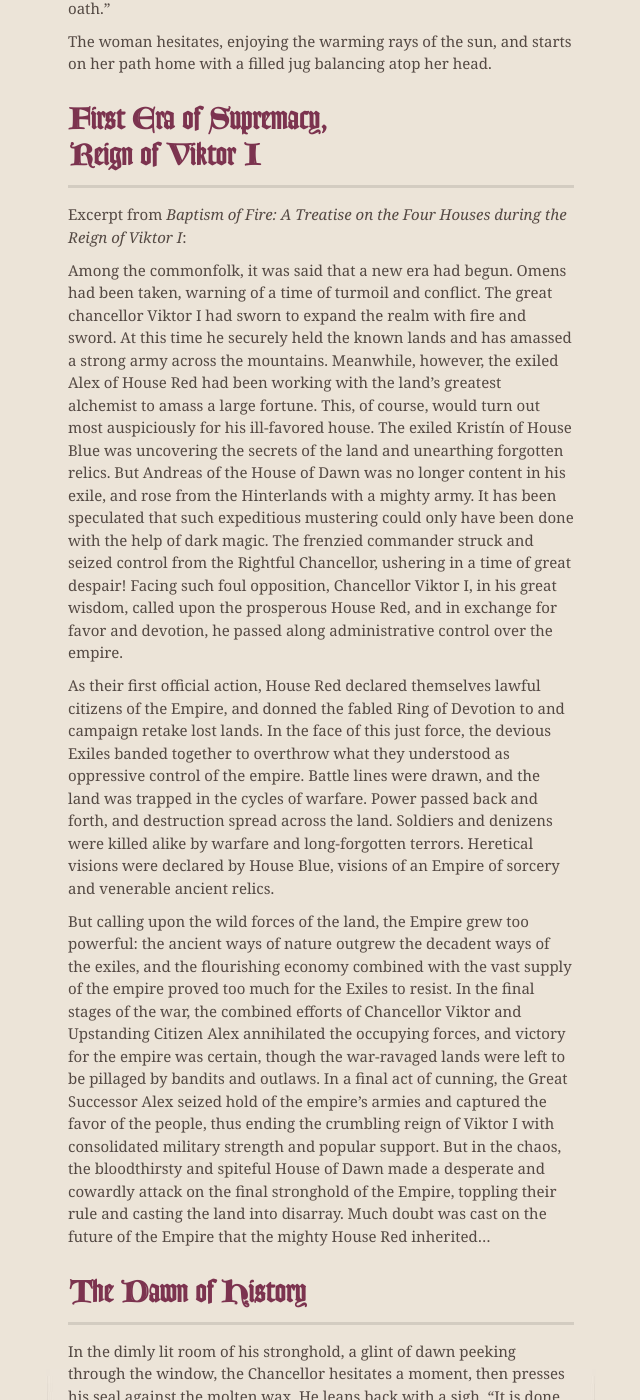
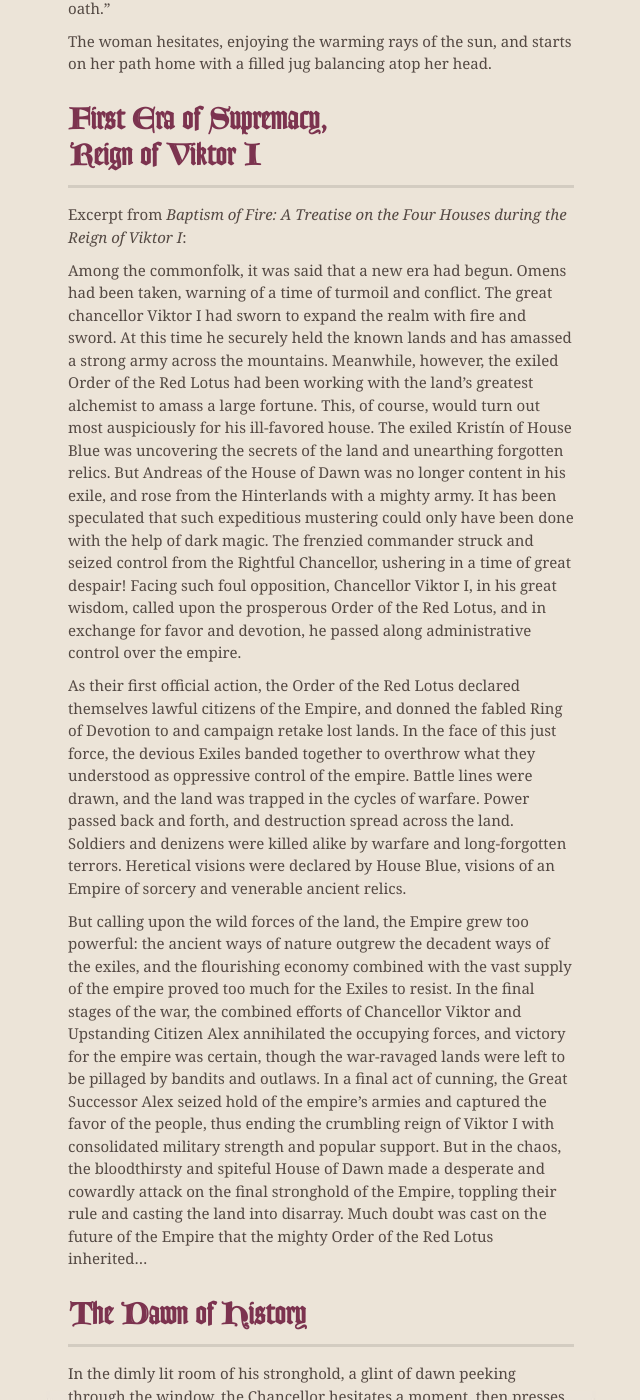
Before and after one commit to alexrutar/helichrysum, a Jekyll site: the page built from index.md, in a window 1280 px wide and 1400 px high, scrolled down 2068 px. Shown: the whole window, without its empty margins (319-959 px from the left). Built offline with Jekyll 4.4.1, drawn with Linux system fonts in a browser that asks for light colours.

Commit message:
Change house Red to Red Lotus

```diff
--- a/index.md
+++ b/index.md
@@ -19,15 +19,15 @@ Among the commonfolk, it was said that a new era had begun.
 Omens had been taken, warning of a time of turmoil and conflict.
 The great chancellor Viktor I had sworn to expand the realm with fire and sword.
 At this time he securely held the known lands and has amassed a strong army across the mountains.
-Meanwhile, however, the exiled Alex of House Red had been working with the land's greatest alchemist to amass a large fortune.
+Meanwhile, however, the exiled Order of the Red Lotus had been working with the land's greatest alchemist to amass a large fortune.
 This, of course, would turn out most auspiciously for his ill-favored house.
 The exiled Kristín of House Blue was uncovering the secrets of the land and unearthing forgotten relics.
 But Andreas of the House of Dawn was no longer content in his exile, and rose from the Hinterlands with a mighty army.
 It has been speculated that such expeditious mustering could only have been done with the help of dark magic.
 The frenzied commander struck and seized control from the Rightful Chancellor, ushering in a time of great despair!
-Facing such foul opposition, Chancellor Viktor I, in his great wisdom, called upon the prosperous House Red, and in exchange for favor and devotion, he passed along administrative control over the empire.
+Facing such foul opposition, Chancellor Viktor I, in his great wisdom, called upon the prosperous Order of the Red Lotus, and in exchange for favor and devotion, he passed along administrative control over the empire.
 
-As their first official action, House Red declared themselves lawful citizens of the Empire, and donned the fabled Ring of Devotion to and campaign retake lost lands.
+As their first official action, the Order of the Red Lotus declared themselves lawful citizens of the Empire, and donned the fabled Ring of Devotion to and campaign retake lost lands.
 In the face of this just force, the devious Exiles banded together to overthrow what they understood as oppressive control of the empire.
 Battle lines were drawn, and the land was trapped in the cycles of warfare.
 Power passed back and forth, and destruction spread across the land.
@@ -38,7 +38,7 @@ But calling upon the wild forces of the land, the Empire grew too powerful: the
 In the final stages of the war, the combined efforts of Chancellor Viktor and Upstanding Citizen Alex annihilated the occupying forces, and victory for the empire was certain, though the war-ravaged lands were left to be pillaged by bandits and outlaws.
 In a final act of cunning, the Great Successor Alex seized hold of the empire's armies and captured the favor of the people, thus ending the crumbling reign of Viktor I with consolidated military strength and popular support.
 But in the chaos, the bloodthirsty and spiteful House of Dawn made a desperate and cowardly attack on the final stronghold of the Empire, toppling their rule and casting the land into disarray.
-Much doubt was cast on the future of the Empire that the mighty House Red inherited...
+Much doubt was cast on the future of the Empire that the mighty Order of the Red Lotus inherited...
 
 
 ### The Dawn of History
```
